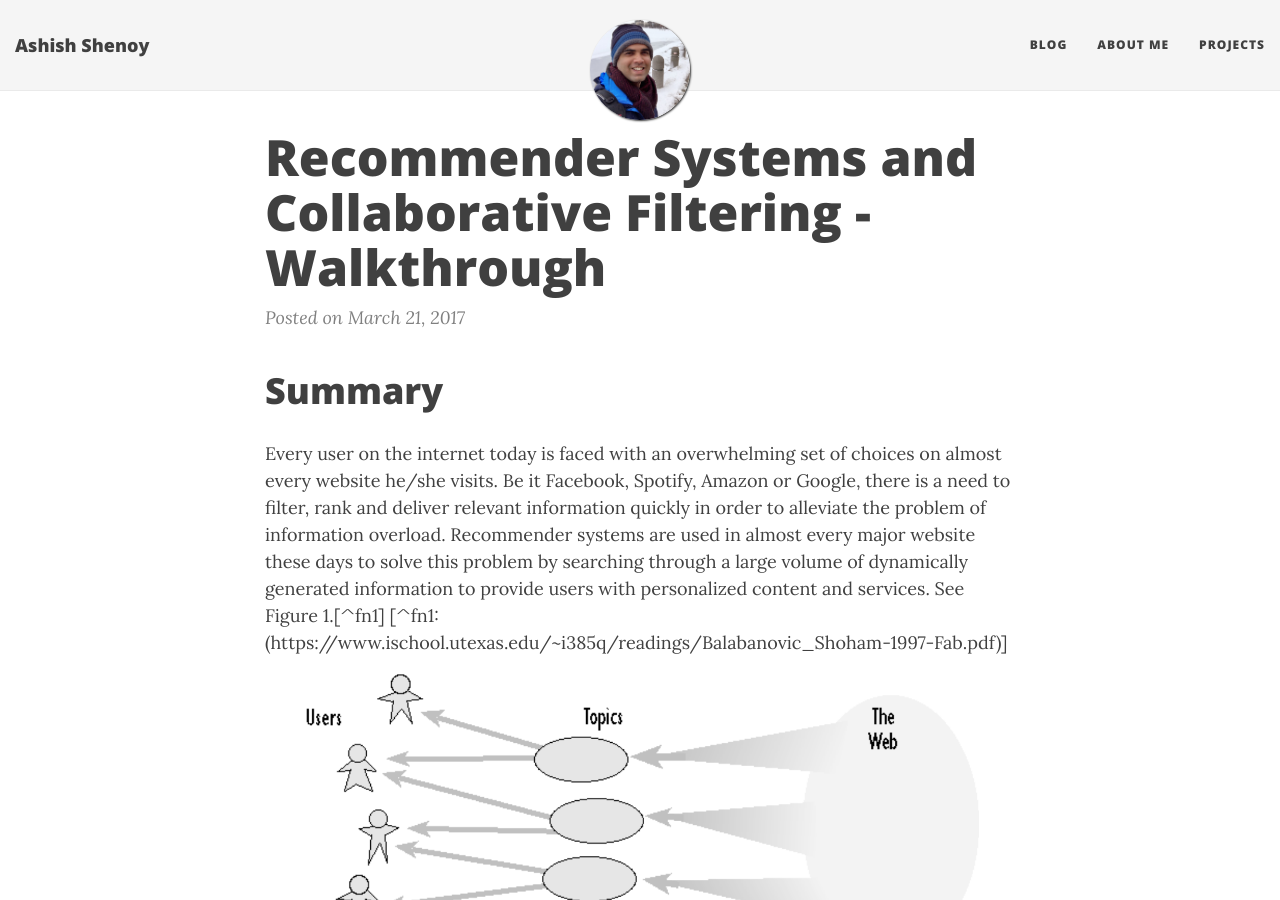
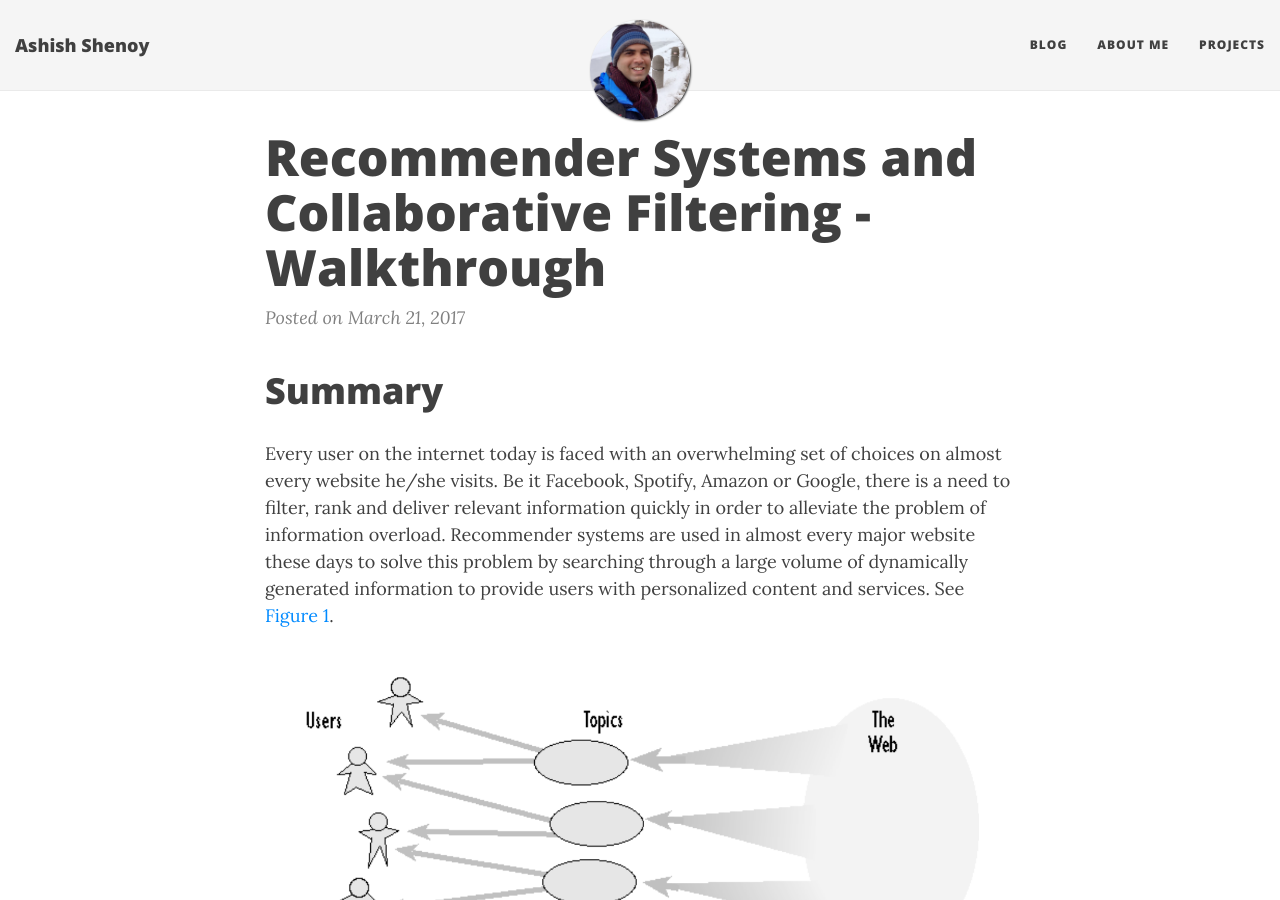
Before and after one commit to ashishvshenoy/ashishvshenoy.github.io, a Jekyll site: the page built from _posts/2017-03-21-recommender-systems-and-collaborative-filtering-walkthrough.md, in a window 1280 px wide and 900 px high. Built offline with Jekyll 4.4.1, drawn with Linux system fonts in a browser that asks for light colours; nearby versions of some CDN libraries.

Commit message:
Updated 2017-03-21-recommender-systems-and-collaborative-filtering-walkthrough.md

```diff
--- a/_posts/2017-03-21-recommender-systems-and-collaborative-filtering-walkthrough.md
+++ b/_posts/2017-03-21-recommender-systems-and-collaborative-filtering-walkthrough.md
@@ -13,9 +13,10 @@ information quickly in order to alleviate the problem of information
 overload. Recommender systems are used in almost every major website
 these days to solve this problem by searching through a large volume of
 dynamically generated information to provide users with personalized
-content and services. See Figure 1.[^fn1]
-[^fn1: (https://www.ischool.utexas.edu/~i385q/readings/Balabanovic_Shoham-1997-Fab.pdf)]
+content and services. See [Figure 1]((https://www.ischool.utexas.edu/~i385q/readings/Balabanovic_Shoham-1997-Fab.pdf)){:target="_blank"}.
+
 ![RecommenderSystem.png]({{site.baseurl}}/img/RecommenderSystem.png)
+
 
 After completing this walkthrough you should be able to :
 
```
